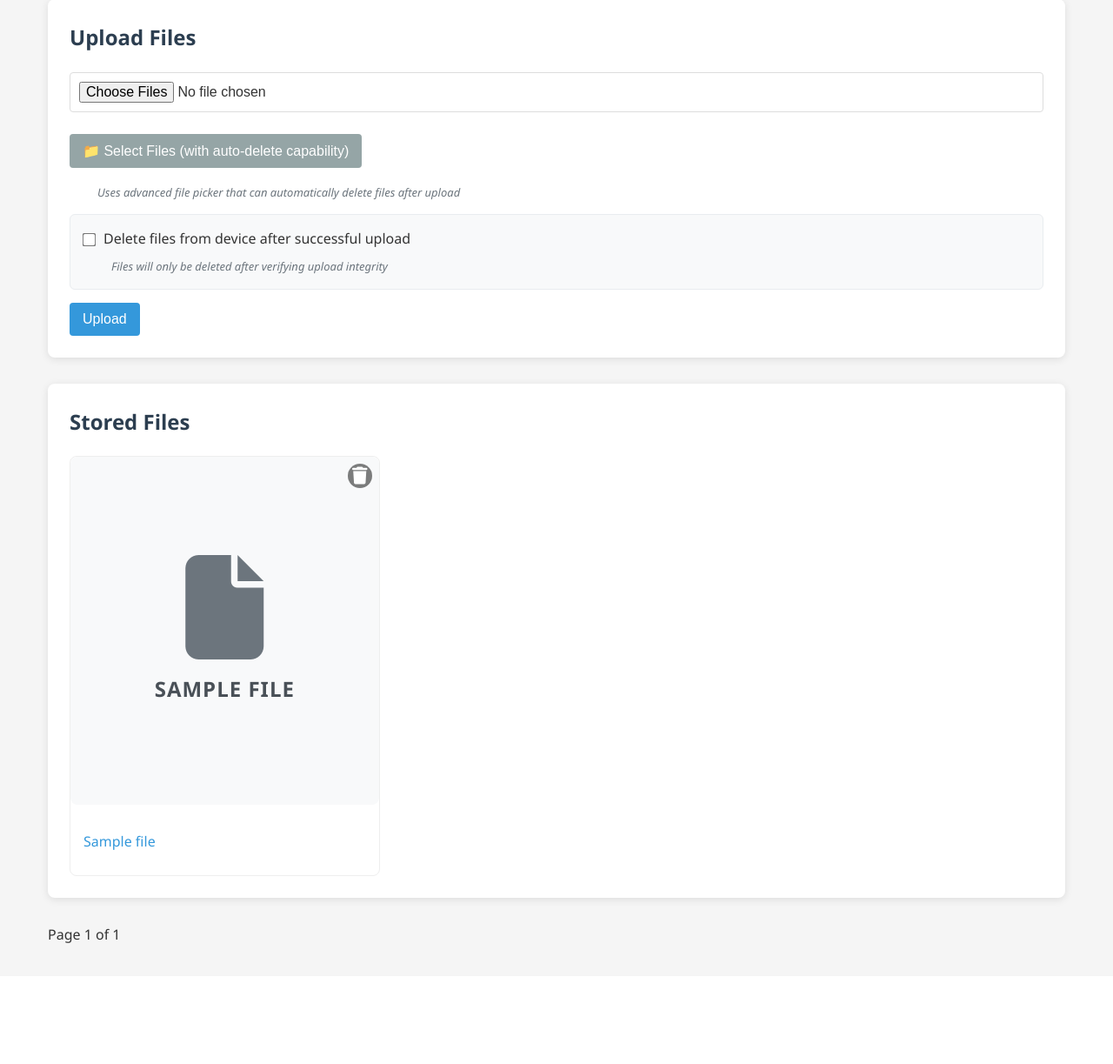
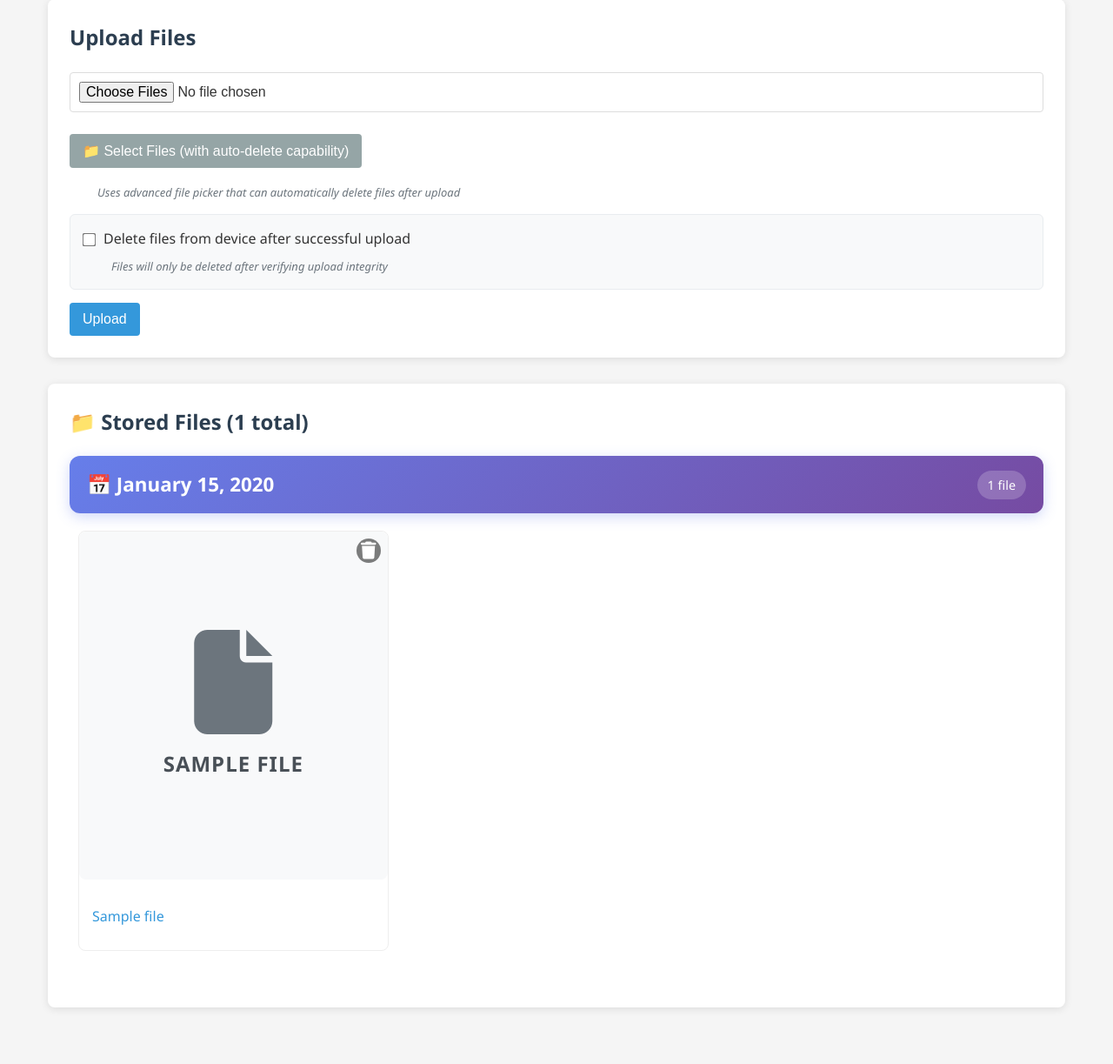
Before and after one commit to lopeben/image_manager, a Flask app: template templates/index.html in a window 1280 px wide. Shown: the part 153-1376 px from the top of the page at 87% size. Before the commit the page ends 1237 px from the top, so only its background shows below. Run offline with Flask 3, Linux system fonts and the light colour scheme; the template is opened without the code that fills it: most values are stand-ins (such as "Sample title", 1, 10 or a date in 2020); some libraries are stand-ins or nearby versions.

Commit message:
Sort files accoring to date

```diff
--- a/app.py
+++ b/app.py
@@ -226,6 +226,35 @@ def create_thumbnail(path):
         return None
 
 
+import re
+from datetime import datetime
+from collections import defaultdict
+
+def extract_date_from_filename(filename):
+    """Extract date from filename patterns like 20241225_123456.jpg or 2024-12-25_12:34:56.jpg"""
+    # Common date patterns in filenames
+    patterns = [
+        r'(\d{8})_\d+',  # 20241225_123456
+        r'(\d{4}-\d{2}-\d{2})',  # 2024-12-25
+        r'(\d{4}\d{2}\d{2})',  # 20241225
+        r'IMG_(\d{8})_',  # IMG_20241225_
+        r'Screenshot_(\d{4}-\d{2}-\d{2})',  # Screenshot_2024-12-25
+    ]
+
+    for pattern in patterns:
+        match = re.search(pattern, filename)
+        if match:
+            date_str = match.group(1)
+            try:
+                if '-' in date_str:
+                    return datetime.strptime(date_str, '%Y-%m-%d').date()
+                else:
+                    return datetime.strptime(date_str, '%Y%m%d').date()
+            except ValueError:
+                continue
+
+    return None
+
 # Add pagination parameters to index route
 @app.route('/')
 @login_required
@@ -233,31 +262,57 @@ def index():
     page = request.args.get('page', 1, type=int)
     per_page = 50  # Items per page
 
-    # Get sorted files (newest first)
+    # Get all files with date information
     upload_folder = get_current_upload_folder()
     files = []
     for filename in os.listdir(upload_folder):
         path = os.path.join(upload_folder, filename)
         if allowed_file(filename) and os.path.isfile(path):
+            # Try to extract date from filename first
+            file_date = extract_date_from_filename(filename)
+            if not file_date:
+                # Fallback to file modification date
+                file_date = datetime.fromtimestamp(os.path.getmtime(path)).date()
+
             files.append({
                 'name': filename,
                 'mtime': os.path.getmtime(path),
-                'type': get_file_type_category(filename)
+                'type': get_file_type_category(filename),
+                'date': file_date
             })
 
-    # Sort by upload time (newest first)
-    files.sort(key=lambda x: x['mtime'], reverse=True)
+    # Group files by date
+    grouped_files = defaultdict(list)
+    for file in files:
+        grouped_files[file['date']].append(file)
 
-    # Paginate
-    total_files = len(files)
-    total_pages = (total_files + per_page - 1) // per_page
-    start = (page - 1) * per_page
-    end = start + per_page
-    paginated_files = files[start:end]
+    # Sort dates (newest first) and files within each date
+    sorted_dates = sorted(grouped_files.keys(), reverse=True)
+    for date in sorted_dates:
+        grouped_files[date].sort(key=lambda x: x['mtime'], reverse=True)
+
+    # Convert to list of date groups for template
+    date_groups = []
+    for date in sorted_dates:
+        date_groups.append({
+            'date': date,
+            'files': grouped_files[date],
+            'count': len(grouped_files[date])
+        })
+
+    # Simple pagination by date groups
+    total_groups = len(date_groups)
+    groups_per_page = 10
+    total_pages = (total_groups + groups_per_page - 1) // groups_per_page
+    start = (page - 1) * groups_per_page
+    end = start + groups_per_page
+    paginated_groups = date_groups[start:end]
+
+    total_files = sum(len(group['files']) for group in date_groups)
 
     return render_template(
         'index.html',
-        files=paginated_files,
+        date_groups=paginated_groups,
         page=page,
         total_pages=total_pages,
         total_files=total_files
--- a/static/style.css
+++ b/static/style.css
@@ -229,8 +229,8 @@ button.logout {
 /* Gallery */
 .gallery {
     display: grid;
-    grid-template-columns: repeat(auto-fill, minmax(300px, 1fr));
-    gap: 25px;
+    grid-template-columns: repeat(auto-fill, minmax(280px, 1fr));
+    gap: 20px;
     margin-top: 20px;
 }
 
@@ -587,3 +587,57 @@ button.logout {
     transform: scale(1.5);
     cursor: zoom-out;
 }
+
+/* Date Grouping Styles */
+.date-group {
+    margin-bottom: 40px;
+}
+
+.date-header {
+    display: flex;
+    justify-content: space-between;
+    align-items: center;
+    padding: 15px 20px;
+    background: linear-gradient(135deg, #667eea 0%, #764ba2 100%);
+    color: white;
+    border-radius: 12px;
+    margin-bottom: 20px;
+    box-shadow: 0 4px 15px rgba(102, 126, 234, 0.3);
+}
+
+.date-header h3 {
+    margin: 0;
+    font-size: 1.4rem;
+    font-weight: 600;
+}
+
+.file-count {
+    background: rgba(255, 255, 255, 0.2);
+    padding: 5px 12px;
+    border-radius: 20px;
+    font-size: 0.9rem;
+    font-weight: 500;
+}
+
+/* Enhanced gallery for date groups */
+.date-group .gallery {
+    margin-top: 0;
+    padding-left: 10px;
+}
+
+/* Mobile responsiveness for date headers */
+@media (max-width: 768px) {
+    .date-header {
+        flex-direction: column;
+        text-align: center;
+        gap: 10px;
+    }
+
+    .date-header h3 {
+        font-size: 1.2rem;
+    }
+
+    .date-group .gallery {
+        padding-left: 0;
+    }
+}
--- a/templates/index.html
+++ b/templates/index.html
@@ -65,13 +65,20 @@
             </form>
         </div>
 
-        <!-- File Gallery -->
+        <!-- File Gallery by Date -->
         <div class="card">
-            <h2>Stored Files</h2>
+            <h2>📁 Stored Files ({{ total_files }} total)</h2>
+
+            {% for group in date_groups %}
+                <div class="date-group">
+                    <div class="date-header">
+                        <h3>📅 {{ group.date.strftime('%B %d, %Y') }}</h3>
+                        <span class="file-count">{{ group.count }} file{{ 's' if group.count != 1 else '' }}</span>
+                    </div>
+
                     <div class="gallery">
-                {% for file in files %}
+                        {% for file in group.files %}
                             <div class="image-card">
-
                                 <!-- 1. File Display -->
                                 <div class="image-container {% if file.type != 'image' %}non-image{% endif %}">
                                     {% if file.type == 'image' %}
@@ -116,23 +123,27 @@
                                     </a>
                                 </div>
                             </div>
+                        {% endfor %}
+                    </div>
+                </div>
             {% else %}
                 <p>No files uploaded yet</p>
             {% endfor %}
         </div>
-        </div>
         <!-- Add pagination controls after gallery -->
+        {% if total_pages > 1 %}
         <div class="pagination">
             {% if page > 1 %}
-                <a href="{{ url_for('index', page=page-1) }}">← Previous</a>
+                <a href="{{ url_for('index', page=page-1) }}">← Previous Dates</a>
             {% endif %}
 
             <span>Page {{ page }} of {{ total_pages }}</span>
 
             {% if page < total_pages %}
-                <a href="{{ url_for('index', page=page+1) }}">Next →</a>
+                <a href="{{ url_for('index', page=page+1) }}">Next Dates →</a>
             {% endif %}
         </div>
+        {% endif %}
     </div>
     <div id="previewModal" class="modal">
         <span class="modal-close">&times;</span>
```
Lines whose indentation alone changed are shown as unchanged.
